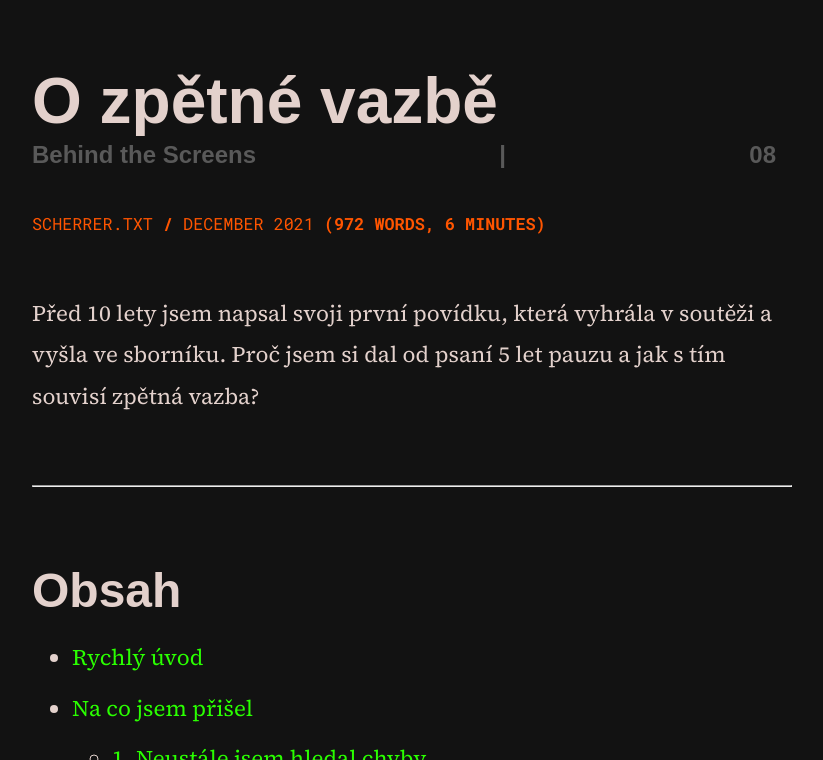
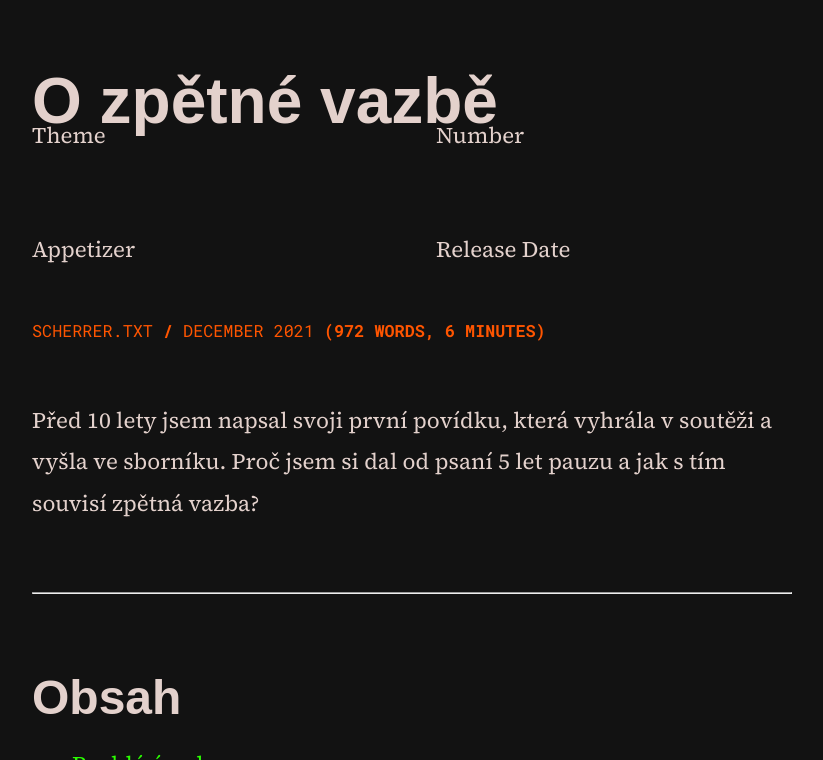
Before and after one commit to scherrer-txt/bts, a Jekyll site: the page built from _posts/2021-12-17-o-zpetne-vazbe.md, in a window 1280 px wide and 900 px high, scrolled down 428 px, cut to the strip 140-900 px from the top of the window. Shown: the whole strip, without its empty margins (228-1051 px from the left). Built offline with Jekyll 4.4.1, drawn with Linux system fonts in a browser that asks for light colours; some web fonts are replaced.

Commit message:
Update post.html

```diff
--- a/_layouts/post.html
+++ b/_layouts/post.html
@@ -21,7 +21,39 @@ layout: default
 
 <h1 class="post-title">{{ page.title }}</h1>
 
-{% if page.subtitle or page.order %}
+<div class="post-meta-container">
+  <div class="post-meta">
+    <div class="theme-container">
+      <div class="label">Theme</div>
+      <div class="content">
+        <h3>{{ post.theme }}</h3>
+      </div>
+    </div>
+    <div class="number-container">
+      <div class="label">Number</div>
+      <div class="content">
+        <h3>{{ post.number }}</h3>
+      </div>
+    </div>
+  </div>
+  <div class="post-meta">
+    <div class="appetizer-container">
+      <div class="label">Appetizer</div>
+      <div class="content">
+        <h3>{{ post.appetizer }}</h3>
+      </div>
+    </div>
+    <div class="release-container">
+      <div class="label">Release Date</div>
+      <div class="content">
+        <h3>{{ post.release_date }}</h3>
+      </div>
+    </div>
+  </div>
+</div>
+
+
+<!-- {% if page.subtitle or page.order %}
   <div class="post-meta">
     {% if page.subtitle %}
       <h5 class="post-subtitle">{{ page.subtitle }}</h5>
@@ -35,7 +67,7 @@ layout: default
       <h5 class="post-subtitle">{{ page.order }}</h5>
     {% endif %}
   </div>
-{% endif %}
+{% endif %} -->
 
 {% include date_and_social_share.html %}
 
```
